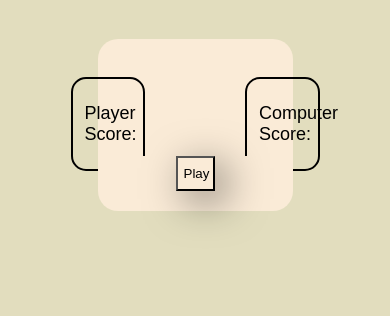
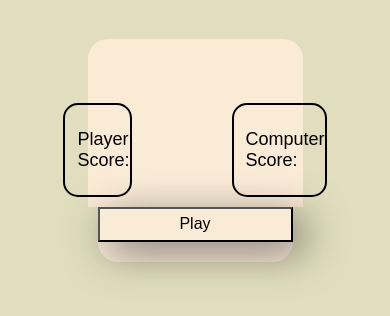
Before and after one commit to IanLiu0124/RockScissorPaperJavascript, a plain HTML site: page index.html in a window 390 px wide. Drawn offline with Linux system fonts and the light colour scheme.

Commit message:
Added media query

```diff
--- a/styles.css
+++ b/styles.css
@@ -80,3 +80,24 @@ h2{
     box-shadow: 10px 10px 20px rgba(0, 0, 0, 0.5);
     transform: translateY(0); /* No lift when button is pressed */
 }
+
+@media(max-width: 480px) {
+    .board {
+        height: auto;
+        padding: 10px;
+    }
+
+    h2 {
+        font-size: 1.5rem;
+    }
+
+    .scoreboard div {
+        width: 100%;
+        font-size: 1rem;
+    }
+
+    #play {
+        width: 100%;
+        font-size: 1rem; /* Adjust font size for small screens */
+    }
+}
```
